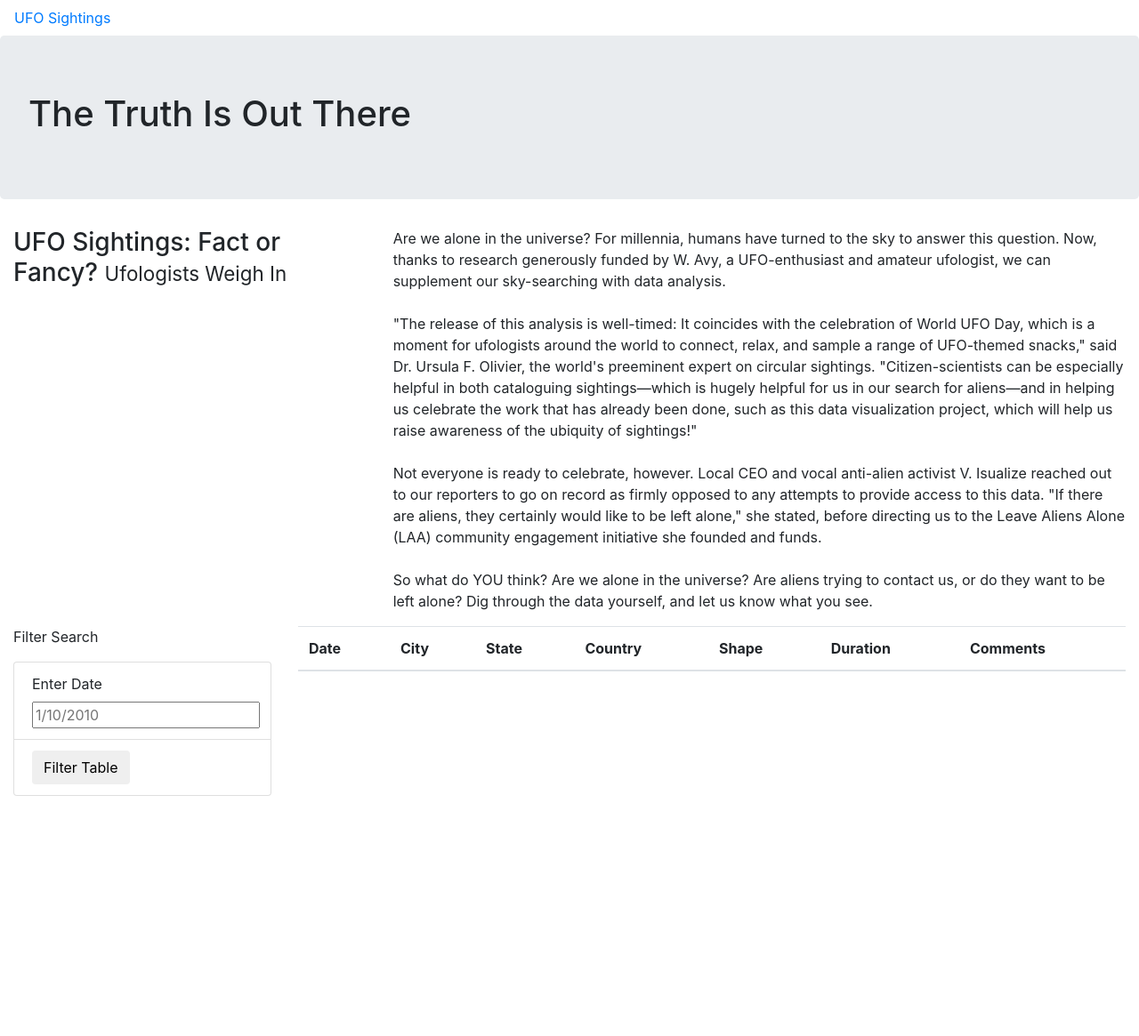
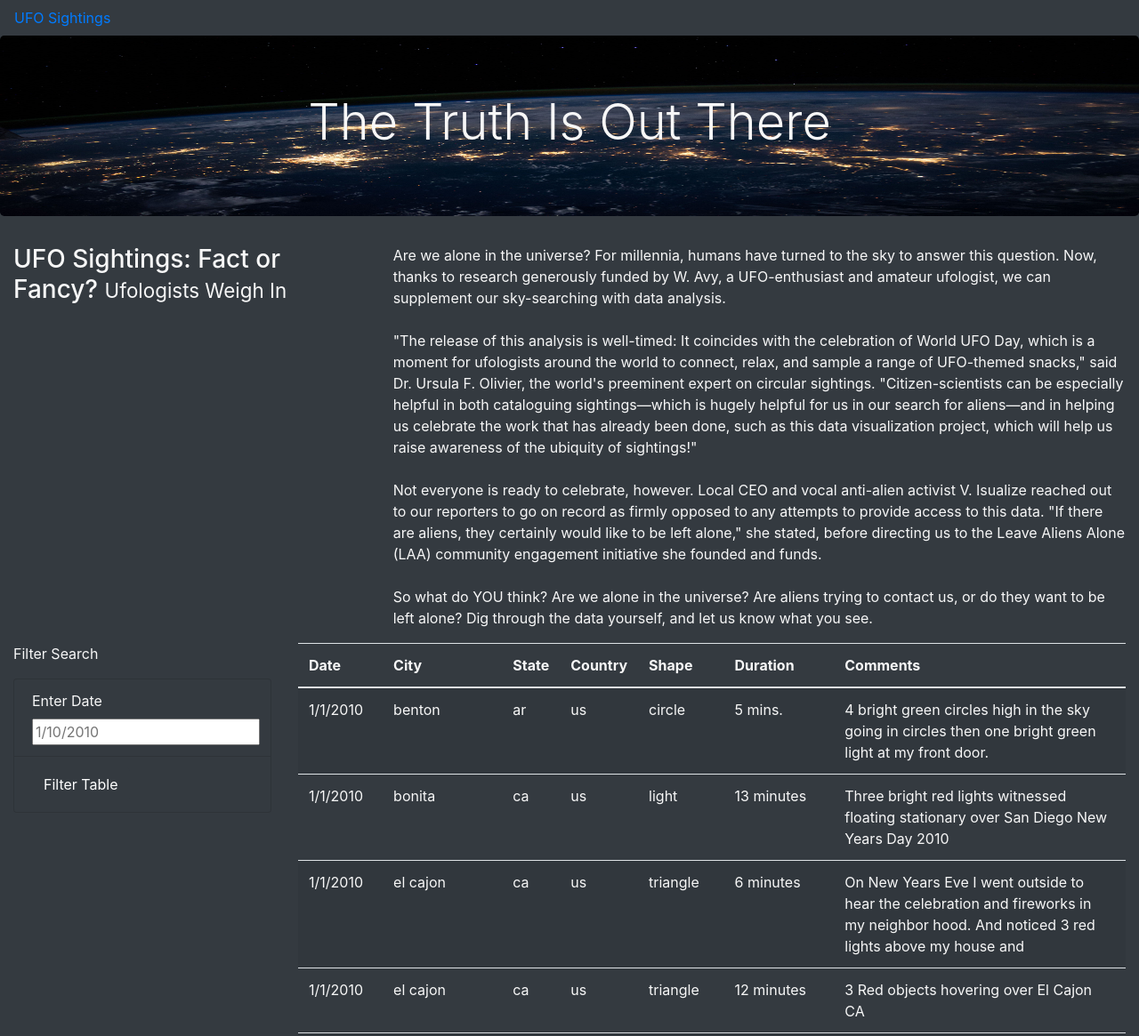
Before and after one commit to Lorenzo-Gutierrez/UFOs, a plain HTML site: page index.html in a window 1280 px wide. Shown: the top 1165 px of the page at 89% size. Before the commit the page ends 895 px from the top, so only its background shows below. Drawn offline with nearby package versions, Linux system fonts and the light colour scheme.

Commit message:
revised index and css

```diff
--- a/index.html
+++ b/index.html
@@ -13,14 +13,14 @@
     />
     <link rel="stylesheet" href="static/css/style.css">
 </head>
-<body>
+<body class="bg-dark">
     <div class="wrapper">
-        <nav class="navbar navbar-expand-lg">
+        <nav class="navbar navbar-dark bg-dark navbar-expand-lg">
             <a class=""navbar-brand" href="index.html">UFO Sightings</a>
         </nav>
     </div>
     <div class="jumbotron">
-        <h1>The Truth Is Out There</h1>
+        <h1 class="display-4">The Truth Is Out There</h1>
     </div>
     <div class="container-fluid">
         <div class="row">
@@ -38,18 +38,18 @@
     <div class="container-fluid">
         <div class="row">
             <div class="col-md-3">
-                <form>
+                <form class="bg-dark">
                     <p>Filter Search</p>
+                    <ul class="list-group bg-dark">
+                        <li class="list-group-item bg-dark">
+                            <label for="date">Enter Date</label>
+                            <input type="text" placeholder="1/10/2010" id="datetime" />
+                        </li>
+                        <li class="list-group-item bg-dark">
+                            <button id="filter-btn" type="button" class="btn btn-dark">Filter Table</button>
+                        </li>
+                    </ul>
                 </form>
-                <ul class="list-group">
-                    <li class="list-group-item">
-                        <label for="date">Enter Date</label>
-                        <input type="text" placeholder="1/10/2010" id="datetime" />
-                    </li>
-                    <li class="list-group-item">
-                        <button id="filter-btn" type="button" class="btn btn-default">Filter Table</button>
-                    </li>
-                </ul>
             </div>
             <div class="col-md-9">
                 <table class="table table-striped">
@@ -69,5 +69,8 @@
             </div>
         </div>
     </div>
+    <script src="https://cdnjs.cloudflare.com/ajax/libs/d3/4.11.0/d3.js"></script>
+    <script src="static/js/data.js"></script>
+    <script src="static/js/app.js"></script>
 </body>
 </html>
--- a/static/css/style.css
+++ b/static/css/style.css
@@ -0,0 +1,10 @@
+body {
+
+    color: hsl(0, 0%, 97%);
+  }
+
+  .jumbotron {
+    background-image: url("../images/nasa.jpg");
+    background-size: 100% 100%;
+    text-align: center;
+  }
```
Also changed, not shown: static/images/nasa.jpg (added).
